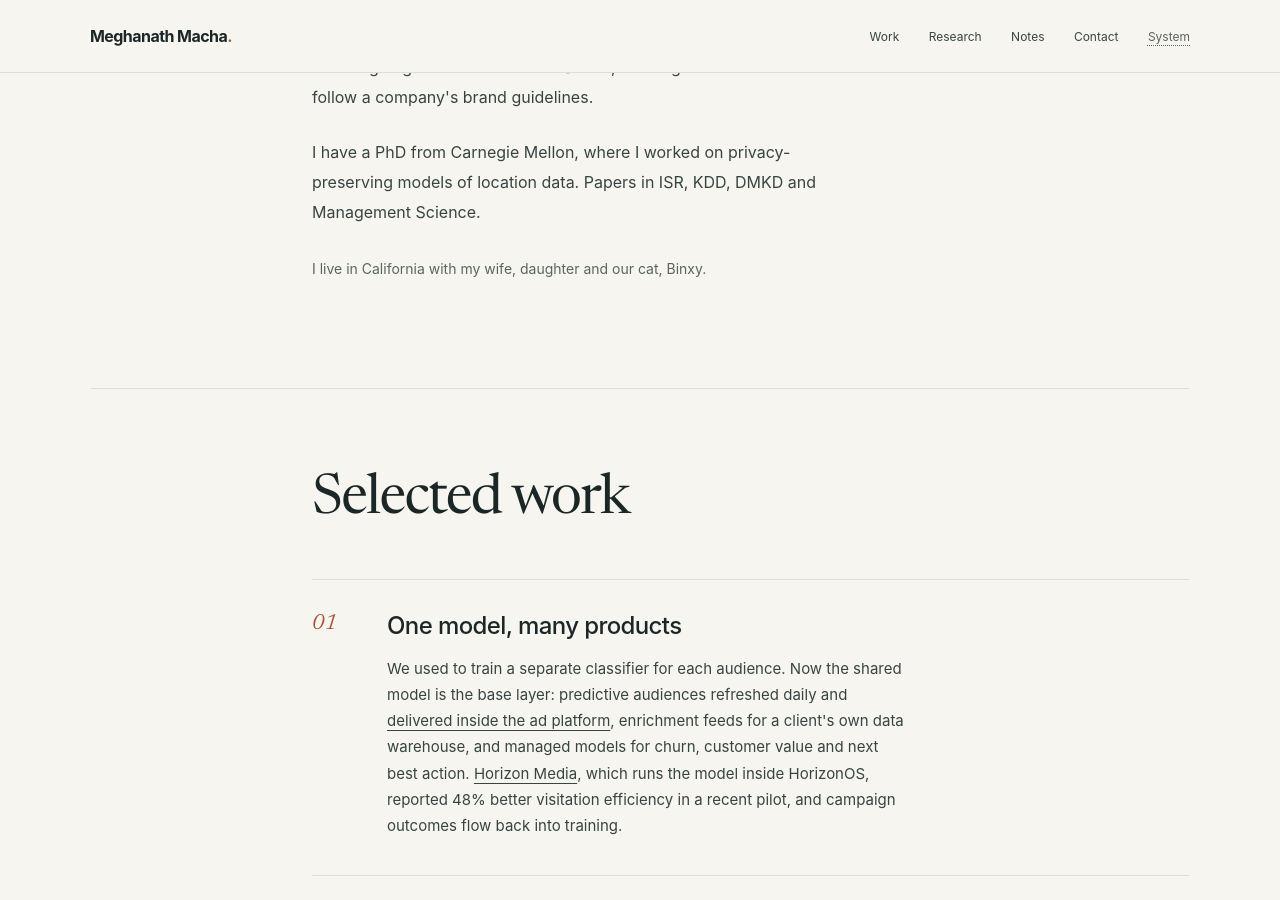
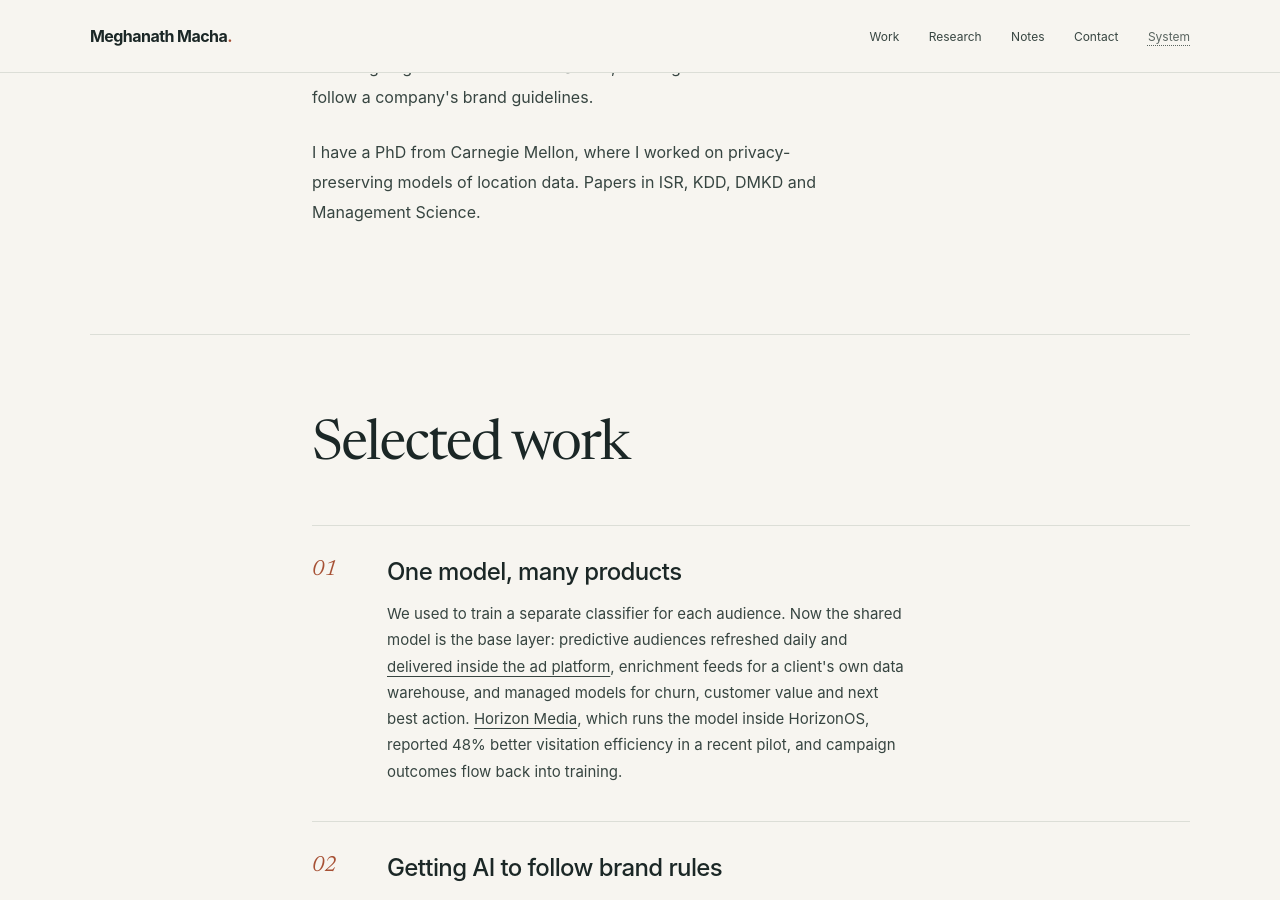
Before and after one commit to mmacha/mmacha.github.io, a Jekyll site: the page built from index.html, in a window 1280 px wide and 900 px high, scrolled down 1068 px. Built offline with Jekyll 4.4.1, drawn with Linux system fonts in a browser that asks for light colours; some of the changed text lies outside the part shown.

Commit message:
Ten granted patents; drop the personal line
Co-Authored-By: Claude Fable 5.1 <noreply@anthropic.com>

```diff
--- a/index.html
+++ b/index.html
@@ -25,7 +25,6 @@ og_type: profile
       <p>ZeroToOne.AI's Large Behavioral Model is a vertical foundation model: one model for one domain, serving every product instead of a model per task. It learns a representation of each ID (a device or other identifier) from its behavioral sequence, scores 1.7B+ IDs a day across 9,000+ behavioral categories, and refreshes every 24 hours.</p>
       <p>I led the technical diligence for <a href="https://www.prnewswire.com/news-releases/zerotooneai-acquires-groundtruth-to-deploy-at-scale-an-ai-driven-predictive-intelligence-platform-for-enterprise-decision-systems-302724815.html" target="_blank" rel="noopener noreferrer">GroundTruth and WeatherBug</a> and now lead the integration of the platforms and teams. Before that, I was a founding engineer on Adobe GenStudio, working on how GenAI could follow a company's brand guidelines.</p>
       <p>I have a PhD from Carnegie Mellon, where I worked on privacy-preserving models of location data. Papers in ISR, KDD, DMKD and Management Science.</p>
-      <p class="personal">I live in California with my wife, daughter and our cat, Binxy.</p>
     </div></div>
   </section>
 
@@ -66,7 +65,7 @@ og_type: profile
   <section id="research" class="section wrap" aria-labelledby="research-title">
     <div class="section-head"><div></div><div><h2 id="research-title">Research</h2></div></div>
     <div class="two-col"><div></div><div>
-      <div class="research-meta"><span>9 granted patents</span><span>Information Systems Research · KDD · DMKD · Management Science</span></div>
+      <div class="research-meta"><span>10 granted patents, 15+ filed</span><span>Information Systems Research · KDD · DMKD · Management Science</span></div>
       <div class="pub"><b><a href="https://doi.org/10.1007/s10618-018-0585-7" target="_blank" rel="noopener noreferrer">Explaining anomalies in groups with characterizing subspace rules</a></b><span>DMKD · 2018</span></div>
       <div class="pub"><b><a href="https://doi.org/10.1287/isre.2023.1227" target="_blank" rel="noopener noreferrer">Personalized privacy preservation in consumer mobile trajectories</a></b><span>ISR · 2023</span></div>
       <div class="pub"><b><a href="https://doi.org/10.1287/mnsc.2022.00017" target="_blank" rel="noopener noreferrer">Privacy choice during crisis</a></b><span>Management Science · 2026</span></div>
--- a/llms.txt
+++ b/llms.txt
@@ -37,7 +37,7 @@ Indian Institute of Technology Kharagpur.
 
 ## Patents
 
-9 granted patents, 15+ filed across behavioral ML, GenAI, and privacy. First-listed inventor on
+10 granted patents, 15+ filed across behavioral ML, GenAI, and privacy. First-listed inventor on
 ZeroToOne.AI's WO2025006073 (modeling user predisposition from location data).
 
 ## Notes
```
